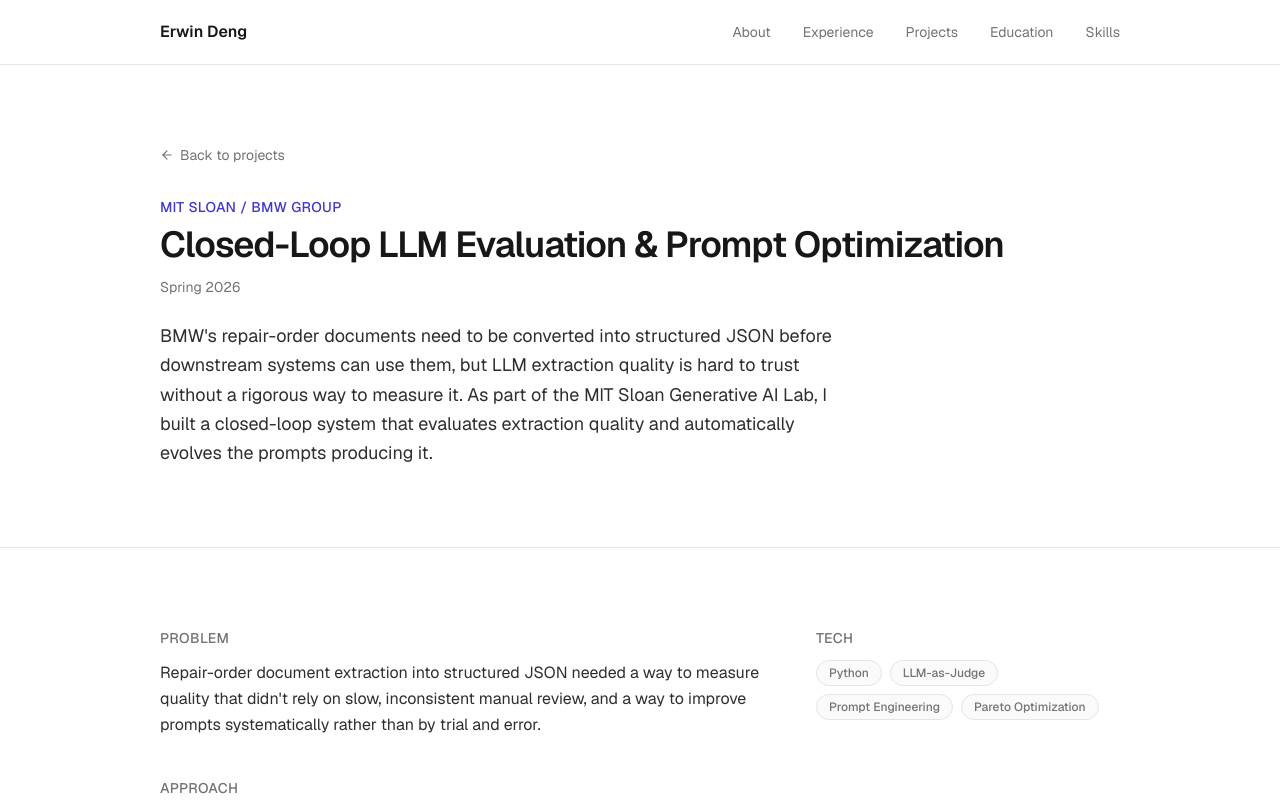
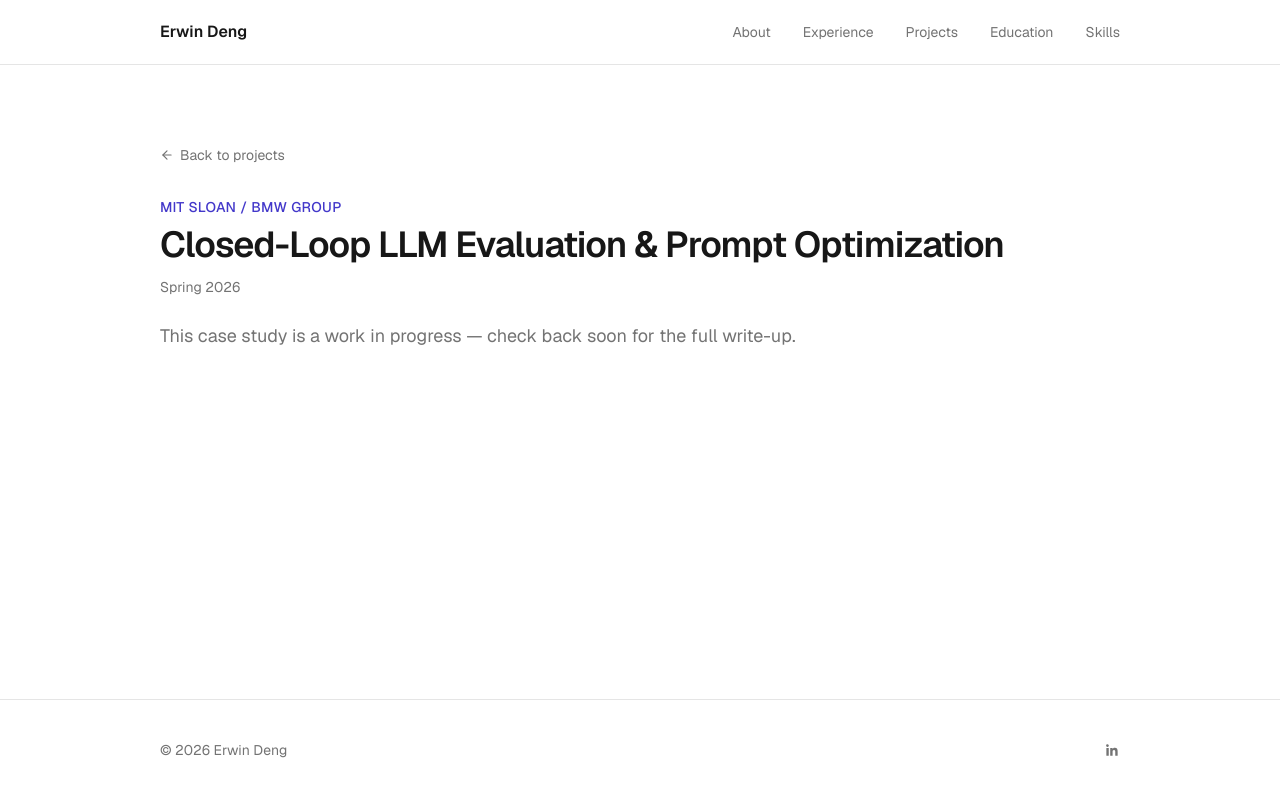
Before and after one commit to eternel22/erwin-portfolio, a Next.js app: page /projects/bmw-genai-evaluation-pipeline in a window 1280 px wide. Shown: the top 800 px of the page. Built offline with nearby package versions, Linux system fonts and the light colour scheme.

Commit message:
Gate project case studies behind a published flag
All projects default to published: false, showing a "coming soon" badge on
homepage cards and a work-in-progress message on the case-study page until
each one is written and reviewed.

```diff
--- a/src/app/projects/[slug]/page.tsx
+++ b/src/app/projects/[slug]/page.tsx
@@ -37,17 +37,43 @@
   const project = await getProject(slug);
   if (!project) notFound();
 
+  const backLink = (
+    <Link
+      href="/#projects"
+      className="mb-8 inline-flex items-center gap-1.5 text-sm text-muted transition-colors hover:text-foreground"
+    >
+      <ArrowLeft className="h-3.5 w-3.5" />
+      Back to projects
+    </Link>
+  );
+
+  if (!project.published) {
+    return (
+      <article>
+        <Container className="py-16 sm:py-20">
+          {backLink}
+          {project.org && (
+            <p className="mb-2 text-sm font-medium tracking-wide text-accent uppercase">
+              {project.org}
+            </p>
+          )}
+          <h1 className="text-3xl font-semibold tracking-tight text-foreground sm:text-4xl">
+            {project.title}
+          </h1>
+          <p className="mt-3 text-sm text-muted">{project.period}</p>
+          <p className="mt-6 max-w-2xl text-lg leading-relaxed text-muted">
+            This case study is a work in progress — check back soon for the full write-up.
+          </p>
+        </Container>
+      </article>
+    );
+  }
+
   return (
     <article>
       <div className="border-b border-border">
         <Container className="py-16 sm:py-20">
-          <Link
-            href="/#projects"
-            className="mb-8 inline-flex items-center gap-1.5 text-sm text-muted transition-colors hover:text-foreground"
-          >
-            <ArrowLeft className="h-3.5 w-3.5" />
-            Back to projects
-          </Link>
+          {backLink}
           {project.org && (
             <p className="mb-2 text-sm font-medium tracking-wide text-accent uppercase">
               {project.org}
--- a/src/components/ui/ProjectCard.tsx
+++ b/src/components/ui/ProjectCard.tsx
@@ -11,10 +11,16 @@
     >
       <div className="flex items-start justify-between gap-3">
         <h3 className="font-semibold text-foreground">{project.title}</h3>
-        <ArrowUpRight
-          className="mt-1 h-4 w-4 shrink-0 text-muted transition-colors group-hover:text-accent"
-          aria-hidden
-        />
+        {project.published ? (
+          <ArrowUpRight
+            className="mt-1 h-4 w-4 shrink-0 text-muted transition-colors group-hover:text-accent"
+            aria-hidden
+          />
+        ) : (
+          <span className="shrink-0 rounded-full border border-border px-2.5 py-0.5 text-xs font-medium text-muted">
+            Coming soon
+          </span>
+        )}
       </div>
       {project.org && <p className="mt-1 text-sm text-muted">{project.org}</p>}
       <p className="mt-3 text-sm leading-relaxed text-foreground/90">
--- a/src/content/projects.ts
+++ b/src/content/projects.ts
@@ -3,6 +3,7 @@
 export const projects: ProjectEntry[] = [
   {
     id: "bmw-genai-eval",
+    published: false,
     slug: "bmw-genai-evaluation-pipeline",
     title: "Closed-Loop LLM Evaluation & Prompt Optimization",
     org: "MIT Sloan / BMW Group",
@@ -24,6 +25,7 @@
   },
   {
     id: "ford-defect-detection",
+    published: false,
     slug: "ford-assembly-line-defect-detection",
     title: "Early Defect Detection on Car Assembly Lines",
     org: "MIT Sloan / Ford Motor Company",
@@ -42,6 +44,7 @@
   },
   {
     id: "wildfire-crew-effects",
+    published: false,
     slug: "wildfire-crew-deployment-double-ml",
     title: "Quantifying Wildfire Crew Effects with Double ML",
     org: "MIT Operations Research Center — Research Assistant for Professor Jacquillat",
@@ -63,6 +66,7 @@
   },
   {
     id: "suffolk-delay-prediction",
+    published: false,
     slug: "suffolk-construction-delay-prediction",
     title: "Predicting Construction Project Delays",
     org: "MIT Sloan / Suffolk Construction",
@@ -84,6 +88,7 @@
   },
   {
     id: "richemont-watch-defects",
+    published: false,
     slug: "richemont-universal-watch-defect-detection",
     title: "Universal Defect Detection for Watch Components",
     org: "Richemont — Research & Innovation",
@@ -105,6 +110,7 @@
   },
   {
     id: "societe-generale-document-ai",
+    published: false,
     slug: "societe-generale-document-structure-analysis",
     title: "Document Structure Analysis for Investment Banking",
     org: "Societe Generale — Investment Banking",
@@ -122,6 +128,7 @@
   },
   {
     id: "ey-storm-damage",
+    published: false,
     slug: "ey-open-science-storm-damage-assessment",
     title: "Storm Damage Assessment from Satellite Imagery",
     org: "EY Open Science Data Challenge 2024",
--- a/src/types/content.ts
+++ b/src/types/content.ts
@@ -38,6 +38,7 @@
   tech: string[];
   links?: { label: string; href: string }[];
   featured?: boolean;
+  published: boolean;
 }
 
 export interface EducationEntry {
```
